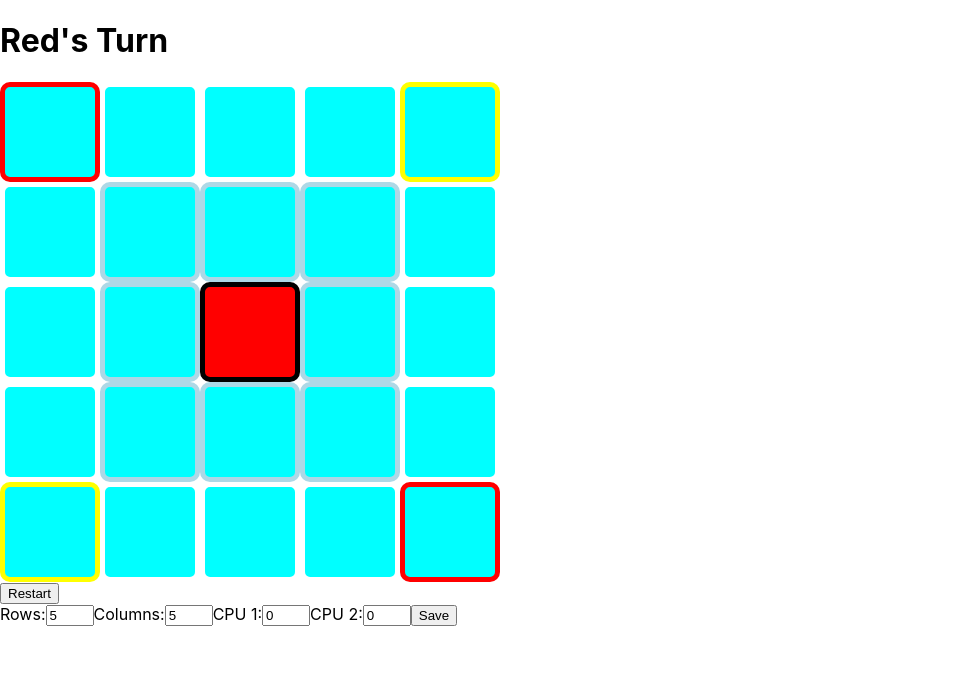
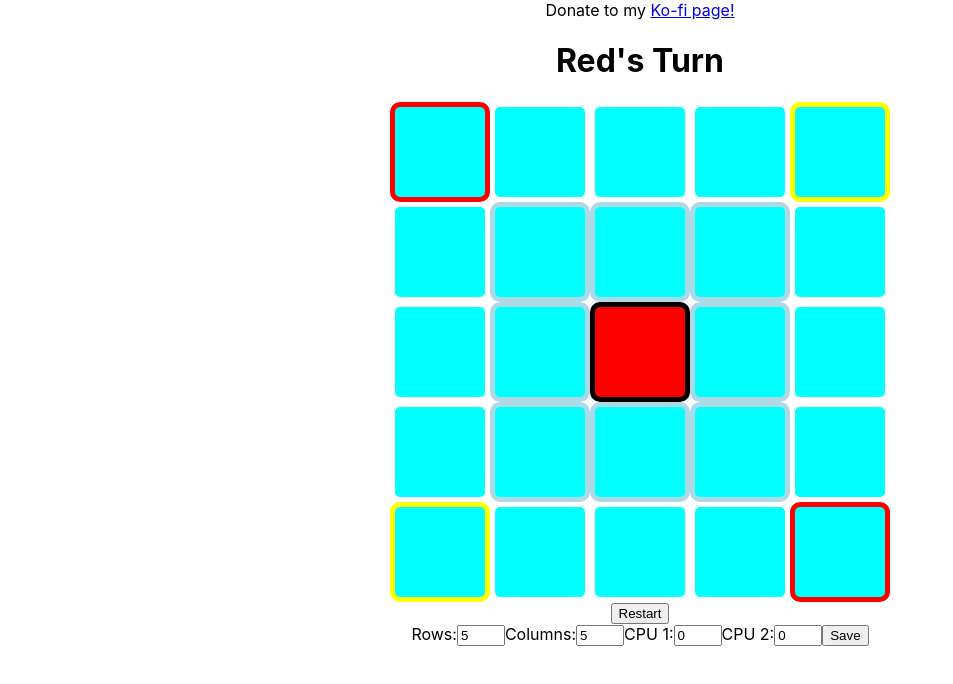
Before and after one commit to Michael-NN/React_prj-002, a React (Create React App) app: page / in a window 1280 px wide. Shown: the top 684 px of the page, without its empty margins (0-953 px from the left). Built offline with nearby package versions, Linux system fonts and the light colour scheme.

Commit message:
Ko-fi link

```diff
--- a/src/App.js
+++ b/src/App.js
@@ -5,7 +5,8 @@ import Board from './Board';
 
 function App() {
   return (
-    <div>
+    <div class="App">
+      <span>Donate to my <a href="https://ko-fi.com/maonekochat">Ko-fi page!</a></span>
       <Board
       />
     </div>
```
